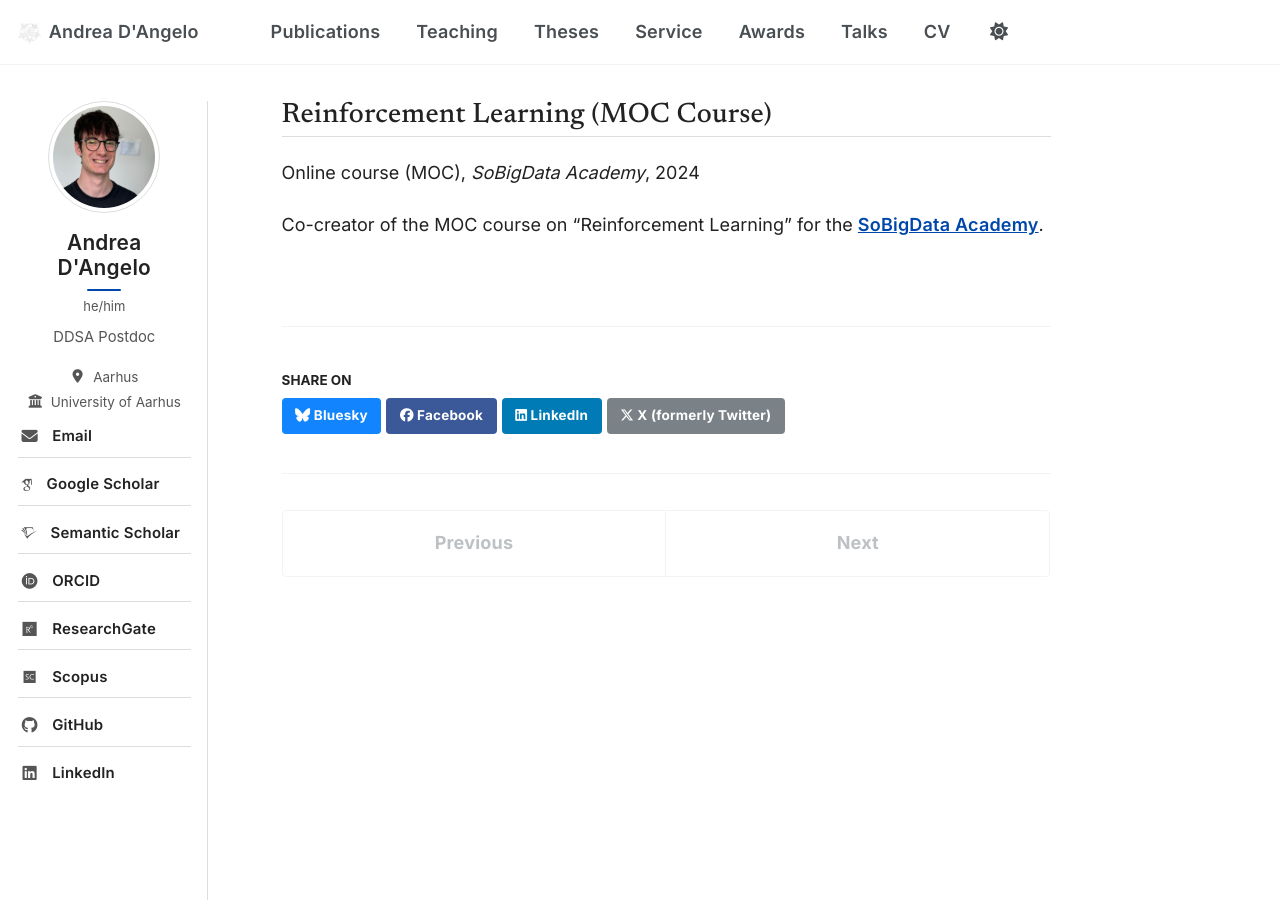
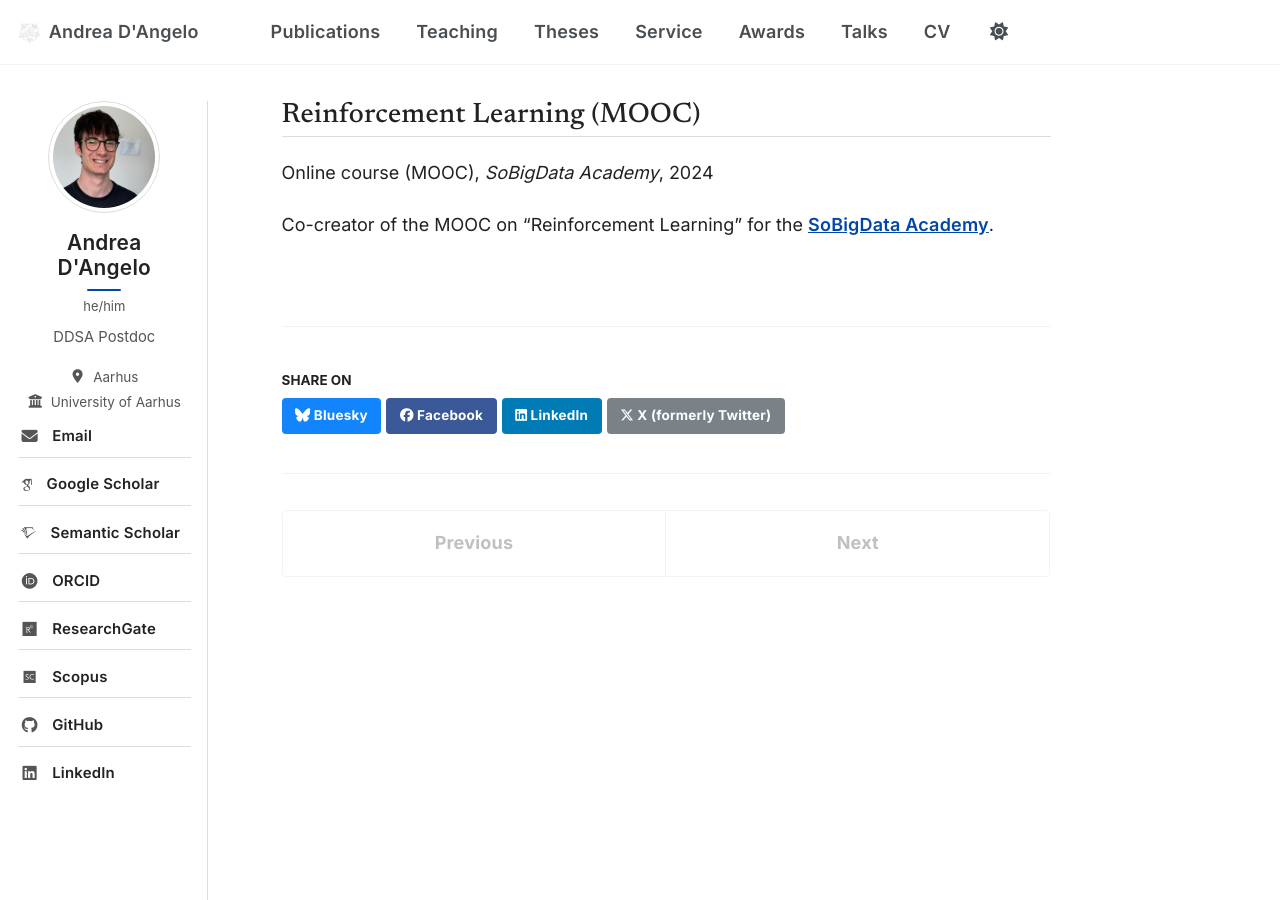
Before and after one commit to dangeloandrea14/dangeloandrea14.github.io, a Jekyll site: the page built from _teaching/24_MOC_RL_sobigdata.md, in a window 1280 px wide and 900 px high. Built offline with Jekyll 4.4.1, drawn with Linux system fonts in a browser that asks for light colours; some web fonts are replaced; a script that is not in the unit is left out; comment, search, counter and statistics services are not loaded.

Commit message:
Bold my name in author lists; MOC -> MOOC; add EUGAIN chapter authors
Co-Authored-By: Claude Opus 5.5 <noreply@anthropic.com>

```diff
--- a/_includes/archive-single.html
+++ b/_includes/archive-single.html
@@ -76,7 +76,7 @@
       </p>
     {% elsif post.collection == 'publications' %}
       {% if post.authors %}
-        <p style="font-size: 0.85em; color: var(--text-muted); margin: 0.1rem 0;">{{ post.authors }}</p>
+        <p style="font-size: 0.85em; color: var(--text-muted); margin: 0.1rem 0;">{{ post.authors | replace: "Andrea D'Angelo", "<strong>Andrea D'Angelo</strong>" }}</p>
       {% endif %}
       <p>Published in <i>{{ post.venue }}</i>, {{ post.date | default: "1900-01-01" | date: "%Y" }}</p>
       {% elsif post.collection == 'talks' %}
--- a/_layouts/single.html
+++ b/_layouts/single.html
@@ -38,7 +38,7 @@ layout: default
           <p> {{ page.type }}, <i>{{ page.venue }}</i>, {{ page.date | default: "1900-01-01" | date: "%Y" }} </p>
         {% elsif page.venue and page.date %}
           {% if page.authors %}
-            <p style="font-size: 0.9em; color: var(--text-muted); margin: 0.2rem 0;">{{ page.authors }}</p>
+            <p style="font-size: 0.9em; color: var(--text-muted); margin: 0.2rem 0;">{{ page.authors | replace: "Andrea D'Angelo", "<strong>Andrea D'Angelo</strong>" }}</p>
           {% endif %}
           <p>Published in <i>{{ page.venue }}</i>, {{ page.date | default: "1900-01-01" | date: "%Y" }} </p>
         {% elsif page.date %}
--- a/_teaching/24_MOC_RL_sobigdata.md
+++ b/_teaching/24_MOC_RL_sobigdata.md
@@ -1,15 +1,15 @@
 ---
-title: "Reinforcement Learning (MOC Course)"
+title: "Reinforcement Learning (MOOC)"
 collection: teaching
-type: "Online course (MOC)"
+type: "Online course (MOOC)"
 permalink: /teaching/MOC_RL_univaq
 venue: "SoBigData Academy"
 date: 2024-01-01
 location: "Online"
 university_key: sobigdata
 programme: "Open online course"
-description: "Co-creator of the MOC course on Reinforcement Learning for the SoBigData Academy, covering fundamental and advanced RL algorithms."
-topics: ["Reinforcement Learning", "MOC", "SoBigData"]
+description: "Co-creator of the MOOC on Reinforcement Learning for the SoBigData Academy, covering fundamental and advanced RL algorithms."
+topics: ["Reinforcement Learning", "MOOC", "SoBigData"]
 ---
 
-Co-creator of the MOC course on "Reinforcement Learning" for the [SoBigData Academy](https://sobigdata.unipi.it/course/view.php?id=17).
+Co-creator of the MOOC on "Reinforcement Learning" for the [SoBigData Academy](https://sobigdata.unipi.it/course/view.php?id=17).
```
Also changed, not shown: _publications/book_eugain.md (+1 -0 lines).
